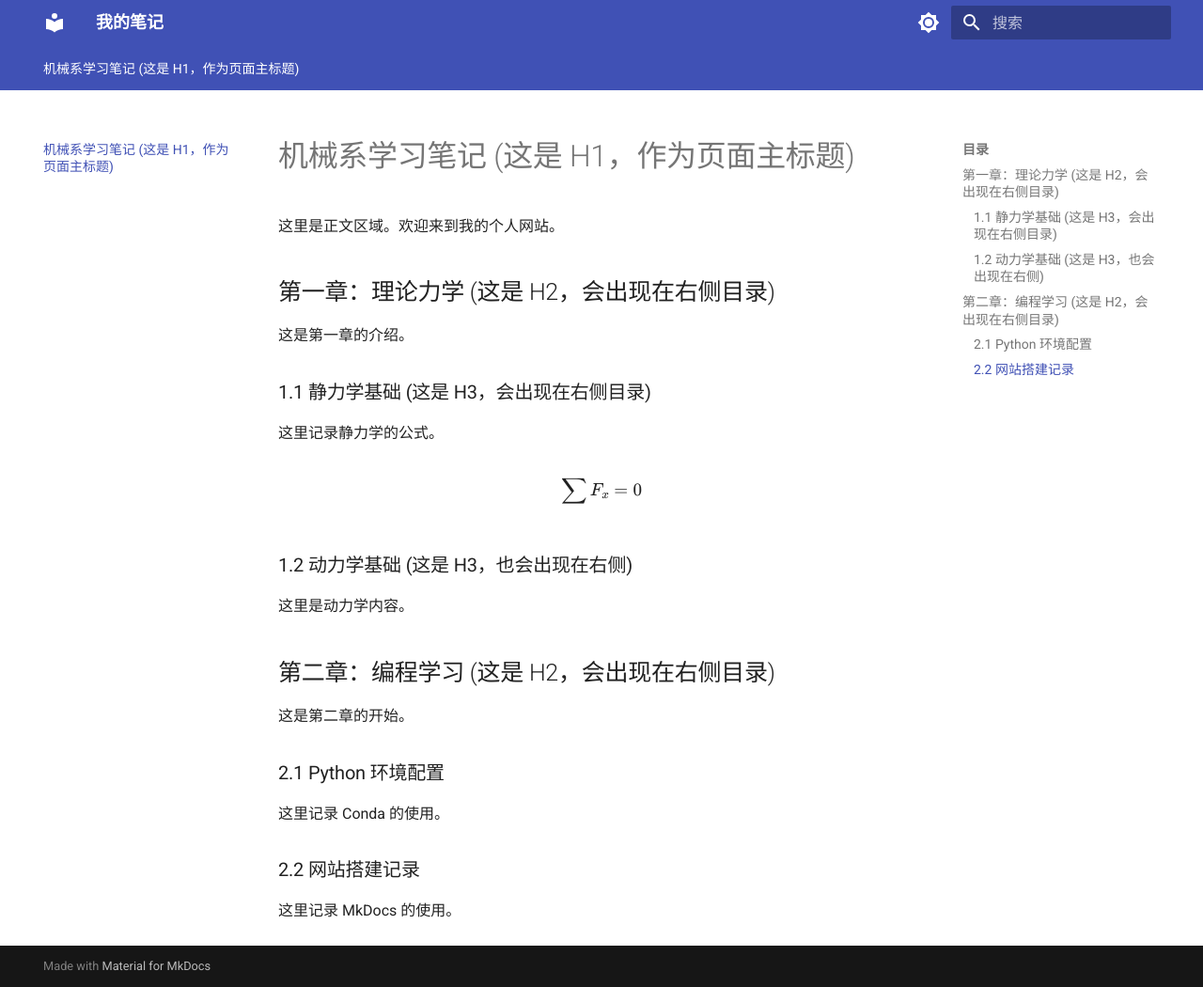
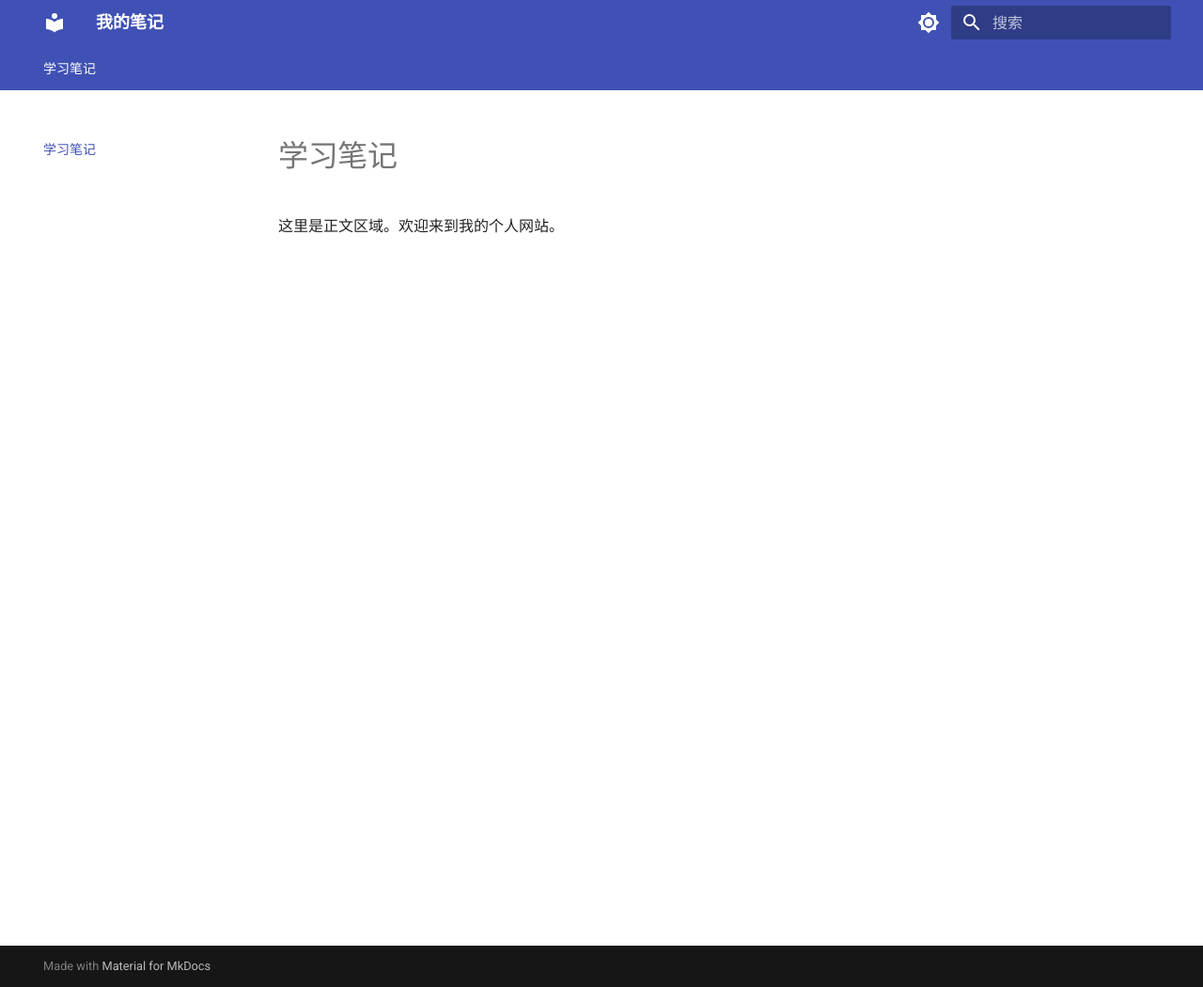
Before and after one commit to Starcatching06/my-notes, an MkDocs documentation site: the page built from docs/index.md, in a window 1280 px wide and 1050 px high. Shown: the whole window at 94% size. Built offline with MkDocs 1.6.1 and Material for MkDocs 9.7.7, drawn with Linux system fonts in a browser that asks for light colours.

Commit message:
add a beginning

```diff
--- a/docs/index.md
+++ b/docs/index.md
@@ -1,23 +1,3 @@
-# 机械系学习笔记 (这是 H1，作为页面主标题)
+# 学习笔记
 
 这里是正文区域。欢迎来到我的个人网站。
-
-## 第一章：理论力学 (这是 H2，会出现在右侧目录)
-这是第一章的介绍。
-
-### 1.1 静力学基础 (这是 H3，会出现在右侧目录)
-这里记录静力学的公式。
-
-$$\sum F_x = 0$$
-
-### 1.2 动力学基础 (这是 H3，也会出现在右侧)
-这里是动力学内容。
-
-## 第二章：编程学习 (这是 H2，会出现在右侧目录)
-这是第二章的开始。
-
-### 2.1 Python 环境配置
-这里记录 Conda 的使用。
-
-### 2.2 网站搭建记录
-这里记录 MkDocs 的使用。
```
